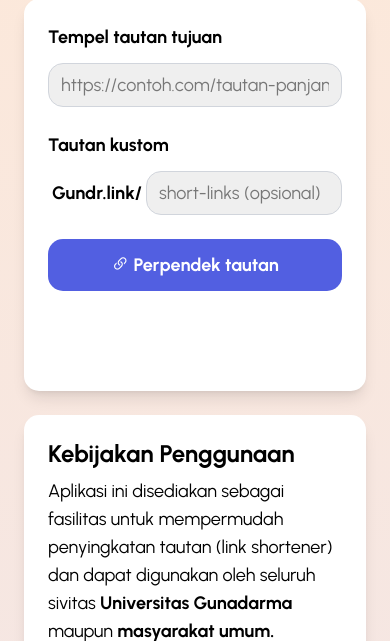
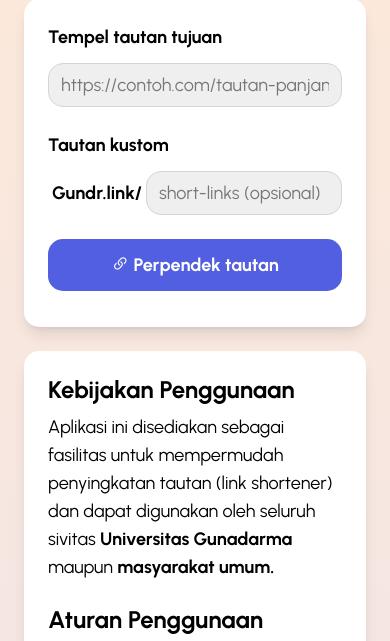
Before and after one commit to LuthfiMC269/UGlink, a Flask app: page / in a window 390 px wide. Shown: the part 270-911 px from the top of the page. Run offline with Flask 3, Linux system fonts and the light colour scheme; style sheets or scripts are compiled from the project's sources; some libraries are stand-ins or nearby versions.

Commit message:
minor fix

```diff
--- a/templates/index.html
+++ b/templates/index.html
@@ -3,7 +3,7 @@
 <head>
     <meta charset="utf-8"/>
     <meta name="viewport" content="width=device-width, initial-scale=1"/>
-    <meta name="description" content="Universitas Gunadarma Shortlink. From Student, For All."/>
+    <meta name="description" content="Link Shortener Untuk Seluruh Sivitas Universitas Gunadarma."/>
     <title>Gundr.link - Shortlink</title>
     <script>
         document.addEventListener("DOMContentLoaded", function () {
@@ -44,6 +44,7 @@
                     resultDiv.innerHTML = `<p class="text-red-600">${data.message}</p>`;
                 }
                 divResult.classList.add("bg-green-200");
+                divResult.classList.remove("hidden");
             });
 
             // Toggle menu mobile
@@ -172,7 +173,7 @@
                     <i class="bi bi-link-45deg text-white"></i> Perpendek tautan
                 </button>
             </div>
-            <div id="divResult" class="rounded-[15px] flex md:flex-row flex-col items-start justify-between">
+            <div id="divResult" class="hidden rounded-[15px] flex md:flex-row flex-col items-start justify-between">
                 <div id="result" class="m-4 text-md lg:text-[24px] text-white"></div>
                 <div id="resultQr" class="m-4 text-md lg:text-[24px] text-white"></div>
             </div>
```
